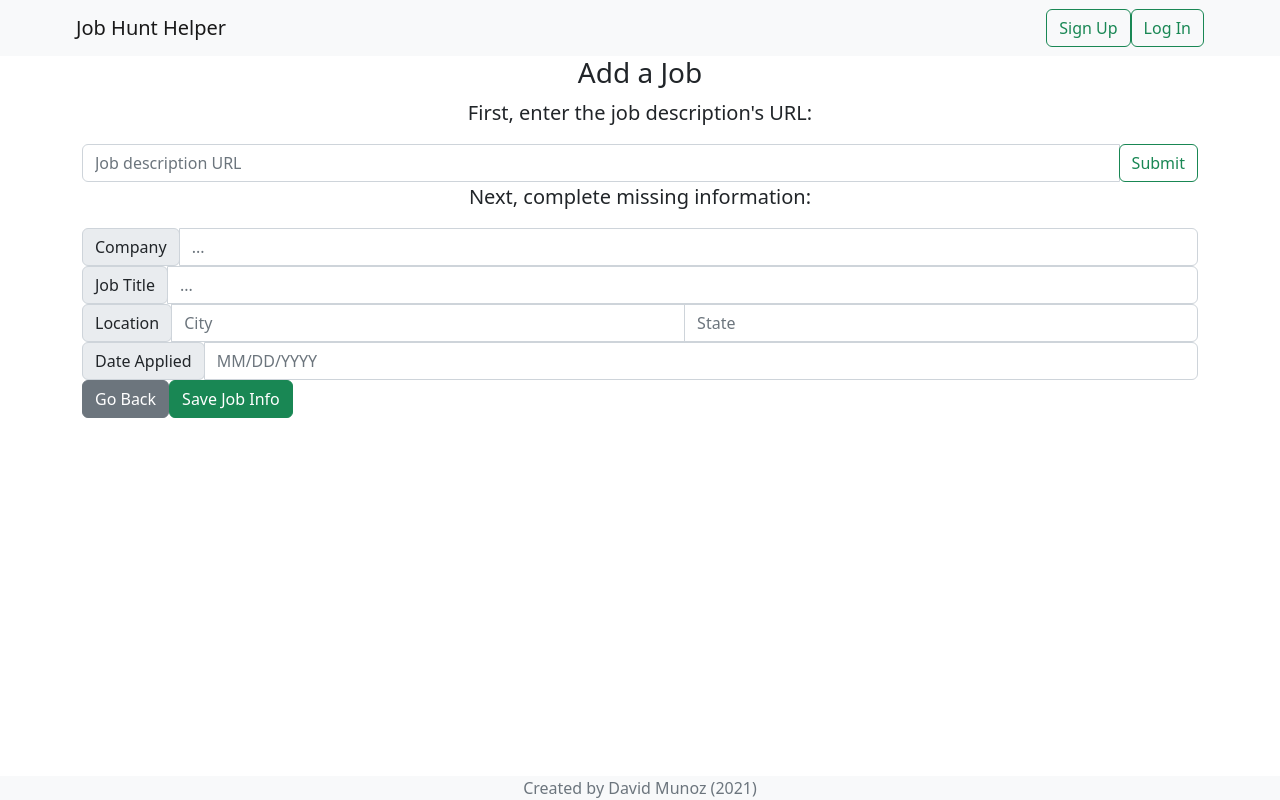
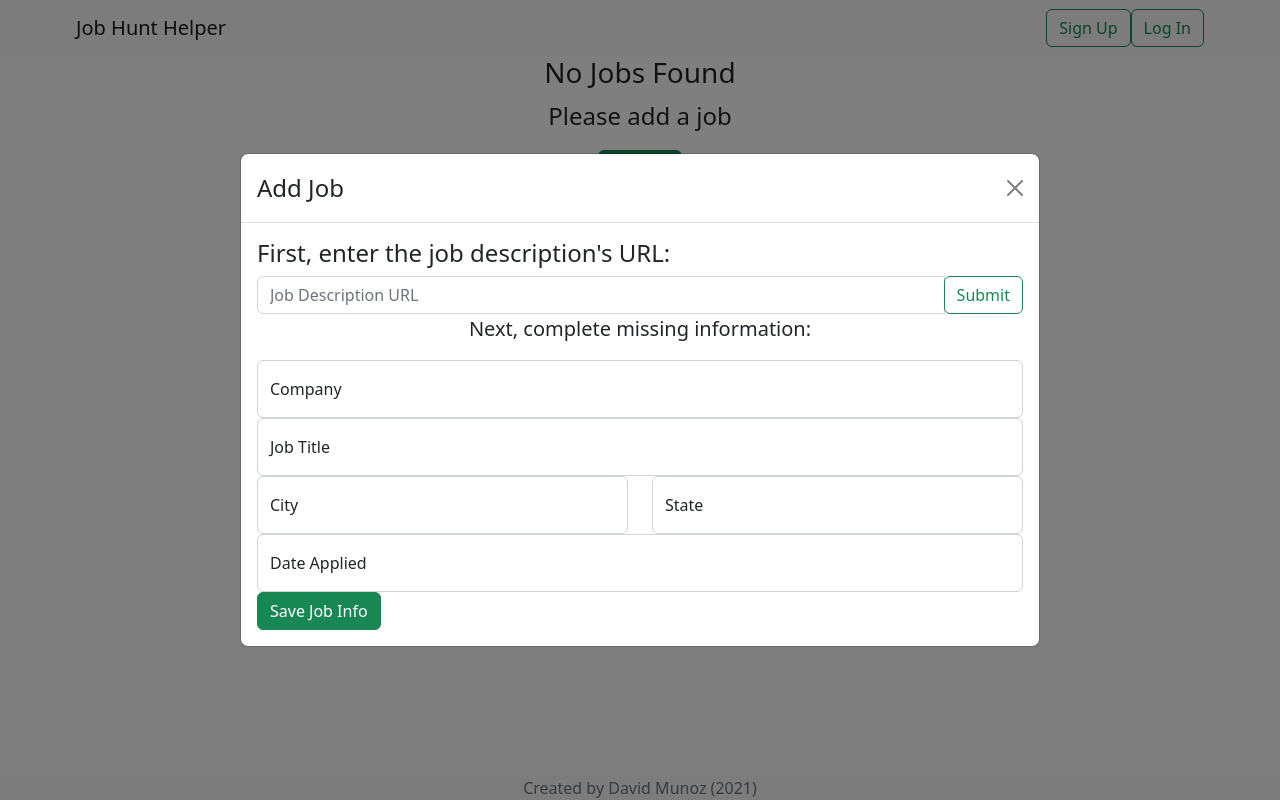
Before and after one commit to the4thdave/JobHuntHelper, a React (Vite) app in the folder client/: page / in a window 1280 px wide. Both pictures are taken after a click on the button "Add Job". Built offline with nearby package versions, Linux system fonts and the light colour scheme; no server answers; the HTML template or start-up script is replaced by a standard one.

Commit message:
Convert AddJob page into modal & add Edit functionality

```diff
--- a/client/src/components/AddJob.tsx
+++ /dev/null
@@ -1,41 +0,0 @@
-import * as React from 'react';
-import JobForm from './JobForm';
-import { IJob, IReqPayload } from '../types/index';
-
-interface AddJobProps {
-  jobData: Map<number, IJob>;
-  showStats: () => void;
-  handleAdd: (payload: IReqPayload) => void;
-}
-
-const AddJob = (props: AddJobProps): JSX.Element => {
-  return (
-    <div className='container'>
-      <h3 className='text-center mt-4'>Add a Job</h3>
-      <p className='text-center mt-4 fs-5'>
-        First, enter the job description&apos;s URL:
-      </p>
-      <div className='input-group mb-3'>
-        <input
-          type='text'
-          className='form-control'
-          placeholder='Job description URL'
-          aria-label='Job description URL'
-          aria-describedby='button-addon2'
-        />
-        <div className='input-group-append'>
-          <button
-            className='btn btn-outline-success'
-            type='button'
-            id='button-addon2'
-          >
-            Submit
-          </button>
-        </div>
-      </div>
-      <JobForm {...props} />
-    </div>
-  );
-};
-
-export default AddJob;
--- /dev/null
+++ b/client/src/components/AddJobModal.tsx
@@ -0,0 +1,37 @@
+import * as React from 'react';
+import JobForm from './JobForm';
+import { IJob, IReqPayload } from '../types/index';
+import Modal from 'react-bootstrap/Modal';
+
+interface AddJobProps {
+  jobData: Map<number, IJob>;
+  handleAdd: (payload: IReqPayload) => void;
+  handleEdit: (payload: IReqPayload) => void;
+  show: boolean;
+  onHide: () => void;
+  editMode: boolean;
+  jobId: number;
+}
+
+const AddJobModal = (props: AddJobProps): JSX.Element => {
+  return (
+    <Modal
+      show={props.show}
+      onHide={props.onHide}
+      size='lg'
+      aria-labelledby='contained-modal-title-vcenter'
+      centered
+    >
+      <Modal.Header closeButton>
+        <Modal.Title id='contained-modal-title-vcenter'>
+          {props.editMode ? 'Edit Job' : 'Add Job'}
+        </Modal.Title>
+      </Modal.Header>
+      <Modal.Body>
+        <JobForm {...props} />
+      </Modal.Body>
+    </Modal>
+  );
+};
+
+export default AddJobModal;
--- a/client/src/components/Home.tsx
+++ b/client/src/components/Home.tsx
@@ -1,15 +1,15 @@
 import * as React from 'react';
 import Stats from './Stats';
-import AddJob from './AddJob';
+import AddJobModal from './AddJobModal';
 import { IJob, IReqPayload } from '../types/index';
 import axios, { AxiosResponse } from 'axios';
-import { addJob, deleteJob } from '../utils/jobUtil';
+import { addJob, deleteJob, editJob } from '../utils/jobUtil';
+import NoJobs from './NoJobs';
 
 const Home = (): JSX.Element => {
   const [isLoading, setIsLoading] = React.useState<boolean>(true);
   const [jobData, setJobData] = React.useState<Map<number, IJob>>(new Map());
   const [showAdd, setShowAdd] = React.useState<boolean>(false);
-  const [showEdit, setShowEdit] = React.useState<boolean>(false);
 
   const updateJobData = (jobs: IJob[]) => {
     const newMap = new Map();
@@ -44,6 +44,11 @@ const Home = (): JSX.Element => {
     setIsLoading(true);
   };
 
+  const handleEdit = (payload: IReqPayload) => {
+    editJob(payload);
+    setIsLoading(true);
+  };
+
   const handleDelete = (id: number) => {
     deleteJob(id);
     setIsLoading(true);
@@ -51,20 +56,33 @@ const Home = (): JSX.Element => {
 
   return (
     <div>
-      {isLoading && <div>Loading</div>}
-      {!isLoading && !showAdd && (
+      {isLoading && (
+        <div className='text-center mt-10'>
+          <div className='spinner-border' role='status'>
+            <span className='visually-hidden'>Loading...</span>
+          </div>
+        </div>
+      )}
+      {!isLoading && jobData.size === 0 && (
+        <NoJobs showAdd={() => setShowAdd(true)} />
+      )}
+      {!isLoading && jobData.size > 0 && (
         <Stats
           jobData={jobData}
-          showEdit={() => setShowEdit(true)}
+          handleEdit={handleEdit}
           handleDelete={handleDelete}
           showAdd={() => setShowAdd(true)}
         />
       )}
       {showAdd && (
-        <AddJob
+        <AddJobModal
           jobData={jobData}
-          showStats={() => setShowAdd(false)}
           handleAdd={handleAdd}
+          handleEdit={handleEdit}
+          show={showAdd}
+          onHide={() => setShowAdd(false)}
+          editMode={false}
+          jobId={-1}
         />
       )}
     </div>
--- a/client/src/components/JobForm.tsx
+++ b/client/src/components/JobForm.tsx
@@ -3,8 +3,12 @@ import { IJob, IReqPayload } from '../types/index';
 
 interface JobFormProps {
   jobData: Map<number, IJob>;
-  showStats: () => void;
   handleAdd: (payload: IReqPayload) => void;
+  handleEdit: (payload: IReqPayload) => void;
+  show: boolean;
+  onHide: () => void;
+  editMode: boolean;
+  jobId: number;
 }
 
 const JobForm = (props: JobFormProps): JSX.Element => {
@@ -18,104 +22,114 @@ const JobForm = (props: JobFormProps): JSX.Element => {
     const nextId = props.jobData.size + 1;
 
     const payload: IReqPayload = {
-      id: nextId,
+      id: props.editMode ? props.jobId : nextId,
       company: company,
       position: jobTitle,
       city: city,
       state: locState,
       date: dateApplied,
     };
-    props.handleAdd(payload);
+
+    props.editMode ? props.handleEdit(payload) : props.handleAdd(payload);
   };
 
   return (
     <form>
+      <h4>First, enter the job description&apos;s URL:</h4>
+      <div className='input-group mt-3 mb-3'>
+        <input
+          type='text'
+          className='form-control'
+          placeholder='Job Description URL'
+          aria-label='Job description URL'
+          aria-describedby='button-addon2'
+        />
+        <div className='input-group-append'>
+          <button
+            className='btn btn-outline-success'
+            type='button'
+            id='button-addon2'
+          >
+            Submit
+          </button>
+        </div>
+      </div>
       <p className='text-center mt-4 fs-5'>
         Next, complete missing information:
       </p>
-      <div className='input-group mb-3'>
-        <div className='input-group-prepend'>
-          <span className='input-group-text' id='basic-addon1'>
-            Company
-          </span>
-        </div>
+      <div className='form-floating mb-3'>
         <input
           type='text'
           className='form-control'
-          placeholder='...'
+          id='floatingInput'
           aria-label='company'
-          aria-describedby='basic-addon1'
+          placeholder='company'
           onChange={e => setCompany(e.target.value)}
         />
+        <label htmlFor='floatingInput'>Company</label>
       </div>
 
-      <div className='input-group mb-3'>
-        <div className='input-group-prepend'>
-          <span className='input-group-text' id='basic-addon1'>
-            Job Title
-          </span>
-        </div>
+      <div className='form-floating mb-3'>
         <input
           type='text'
           className='form-control'
-          placeholder='...'
-          aria-label='job title'
-          aria-describedby='basic-addon1'
+          id='floatingInput'
+          aria-label='job-title'
+          placeholder='Job Title'
           onChange={e => setJobTitle(e.target.value)}
         />
+        <label htmlFor='floatingInput'>Job Title</label>
       </div>
 
-      <div className='input-group mb-3'>
-        <div className='input-group-prepend'>
-          <span className='input-group-text'>Location</span>
+      <div className='mb-3'>
+        <div className='row g-2'>
+          <div className='col-md'>
+            <div className='form-floating'>
+              <input
+                type='text'
+                className='form-control'
+                id='floatingInput'
+                aria-label='city'
+                placeholder='City'
+                onChange={e => setCity(e.target.value)}
+              />
+              <label htmlFor='floatingInput'>City</label>
+            </div>
+          </div>
+          <div className='col-md'>
+            <div className='form-floating'>
+              <input
+                type='text'
+                className='form-control'
+                id='floatingInput'
+                aria-label='state'
+                placeholder='State'
+                onChange={e => setLocState(e.target.value)}
+              />
+              <label htmlFor='floatingInput'>State</label>
+            </div>
+          </div>
         </div>
-        <input
-          type='text'
-          placeholder='City'
-          aria-label='city'
-          className='form-control'
-          onChange={e => setCity(e.target.value)}
-        />
-        <input
-          type='text'
-          placeholder='State'
-          aria-label='state'
-          className='form-control'
-          onChange={e => setLocState(e.target.value)}
-        />
       </div>
 
-      <div className='input-group mb-3'>
-        <div className='input-group-prepend'>
-          <span className='input-group-text' id='basic-addon1'>
-            Date Applied
-          </span>
-        </div>
+      <div className='form-floating mb-3'>
         <input
           type='text'
           className='form-control'
-          placeholder='MM/DD/YYYY'
-          aria-label='date applied'
-          aria-describedby='basic-addon1'
+          id='floatingInput'
+          aria-label='date-applied'
+          placeholder='Date Applied'
           onChange={e => setDateApplied(e.target.value)}
         />
+        <label htmlFor='floatingInput'>Date Applied</label>
       </div>
-
-      <button
-        onClick={props.showStats}
-        type='button'
-        className='btn btn-secondary me-2'
-      >
-        Go Back
-      </button>
-
       <button
         onClick={() => {
           onSave();
-          alert('Job info saved');
-          props.showStats();
+          alert('Job info saved!');
+          props.onHide();
         }}
-        type='button'
+        type='submit'
         className='btn btn-success'
       >
         Save Job Info
--- /dev/null
+++ b/client/src/components/NoJobs.tsx
@@ -0,0 +1,21 @@
+import * as React from 'react';
+
+interface NoJobsProps {
+  showAdd: () => void;
+}
+
+const NoJobs = (props: NoJobsProps): JSX.Element => {
+  return (
+    <div className='container'>
+      <h3 className='text-center mt-4'>No Jobs Found</h3>
+      <p className='text-center fs-4 mt-4'>Please add a job</p>
+      <div className='text-center'>
+        <button className='btn btn-success' onClick={props.showAdd}>
+          Add Job
+        </button>
+      </div>
+    </div>
+  );
+};
+
+export default NoJobs;
--- a/client/src/components/Stats.tsx
+++ b/client/src/components/Stats.tsx
@@ -1,15 +1,25 @@
 import * as React from 'react';
 import TableRows from './TableRows';
-import { IJob } from '../types/index';
+import { IJob, IReqPayload } from '../types/index';
+import AddJobModal from '../components/AddJobModal';
 
 interface StatsProps {
   jobData: Map<number, IJob>;
-  showEdit: () => void;
+  handleEdit: (payload: IReqPayload) => void;
   handleDelete: (id: number) => void;
   showAdd: () => void;
 }
 
 const Stats = (props: StatsProps): JSX.Element => {
+  const [showEdit, setShowEdit] = React.useState<boolean>(false);
+  const [jobId, setJobId] = React.useState<number>(-1);
+
+  React.useEffect(() => {
+    if (jobId > 0) {
+      setShowEdit(true);
+    }
+  }, [jobId]);
+
   return (
     <div className='container'>
       <h3 className='text-center mt-4'>Job Hunt Statistics</h3>
@@ -33,7 +43,7 @@ const Stats = (props: StatsProps): JSX.Element => {
           <tbody>
             <TableRows
               jobData={props.jobData}
-              showEdit={props.showEdit}
+              showEdit={setJobId}
               handleDelete={props.handleDelete}
             />
           </tbody>
@@ -42,6 +52,22 @@ const Stats = (props: StatsProps): JSX.Element => {
           Add Job
         </button>
       </div>
+      {showEdit && (
+        <AddJobModal
+          jobData={props.jobData}
+          handleAdd={() => {
+            return;
+          }}
+          handleEdit={props.handleEdit}
+          show={showEdit}
+          onHide={() => {
+            setShowEdit(false);
+            setJobId(-1);
+          }}
+          editMode={true}
+          jobId={jobId}
+        />
+      )}
     </div>
   );
 };
--- a/client/src/components/TableRows.tsx
+++ b/client/src/components/TableRows.tsx
@@ -3,21 +3,13 @@ import { IJob } from '../types/index';
 
 interface TableRowProps {
   jobData: Map<number, IJob>;
-  showEdit: () => void;
+  showEdit: (id: number) => void;
   handleDelete: (id: number) => void;
 }
 
 const TableRows = (props: TableRowProps): JSX.Element => {
   const tableRows = [];
 
-  if (props.jobData.size === 0) {
-    tableRows.push(
-      <tr key='1'>
-        <th>No job data available</th>
-        <td>Click &quot;Add Job&quot; and add a new job!</td>
-      </tr>,
-    );
-  } else {
   for (let i = 1; i <= props.jobData.size; i++) {
     tableRows.push(
       <tr key={i}>
@@ -28,7 +20,12 @@ const TableRows = (props: TableRowProps): JSX.Element => {
         <td>{props.jobData?.get(i)?.state}</td>
         <td>{props.jobData?.get(i)?.date}</td>
         <td>
-            <button className='btn btn-secondary btn-sm'>Edit</button>
+          <button
+            className='btn btn-secondary btn-sm'
+            onClick={() => props.showEdit(i)}
+          >
+            Edit
+          </button>
           <button
             className='btn btn-danger btn-sm ms-2'
             onClick={() => props.handleDelete(i)}
@@ -39,7 +36,6 @@ const TableRows = (props: TableRowProps): JSX.Element => {
       </tr>,
     );
   }
-  }
 
   return <>{tableRows}</>;
 };
--- a/client/src/utils/jobUtil.ts
+++ b/client/src/utils/jobUtil.ts
@@ -4,6 +4,15 @@ import { IReqPayload } from '../types/index';
 const addJob = async (payload: IReqPayload) => {
   try {
     await axios.post('http://localhost:3000/jobs', payload);
+  } catch {
+    throw 'An error occurred';
+  }
+};
+
+const editJob = async (payload: IReqPayload) => {
+  const { id } = payload;
+  try {
+    axios.put(`http://localhost:3000/jobs/${id}`, payload);
   } catch {
     throw 'An error occurred';
   }
@@ -17,4 +26,4 @@ const deleteJob = async (id: number) => {
   }
 };
 
-export { addJob, deleteJob };
+export { addJob, editJob, deleteJob };
--- a/package.json
+++ b/package.json
@@ -62,6 +62,7 @@
     "dotenv": "^16.0.2",
     "express": "^4.18.1",
     "morgan": "^1.10.0",
-    "pg": "^8.8.0"
+    "pg": "^8.8.0",
+    "react-bootstrap": "^2.5.0"
   }
 }
```
Also changed, not shown: 2 other files (tests, documents, lock files or other folders). Lines whose indentation alone changed are shown as unchanged.
